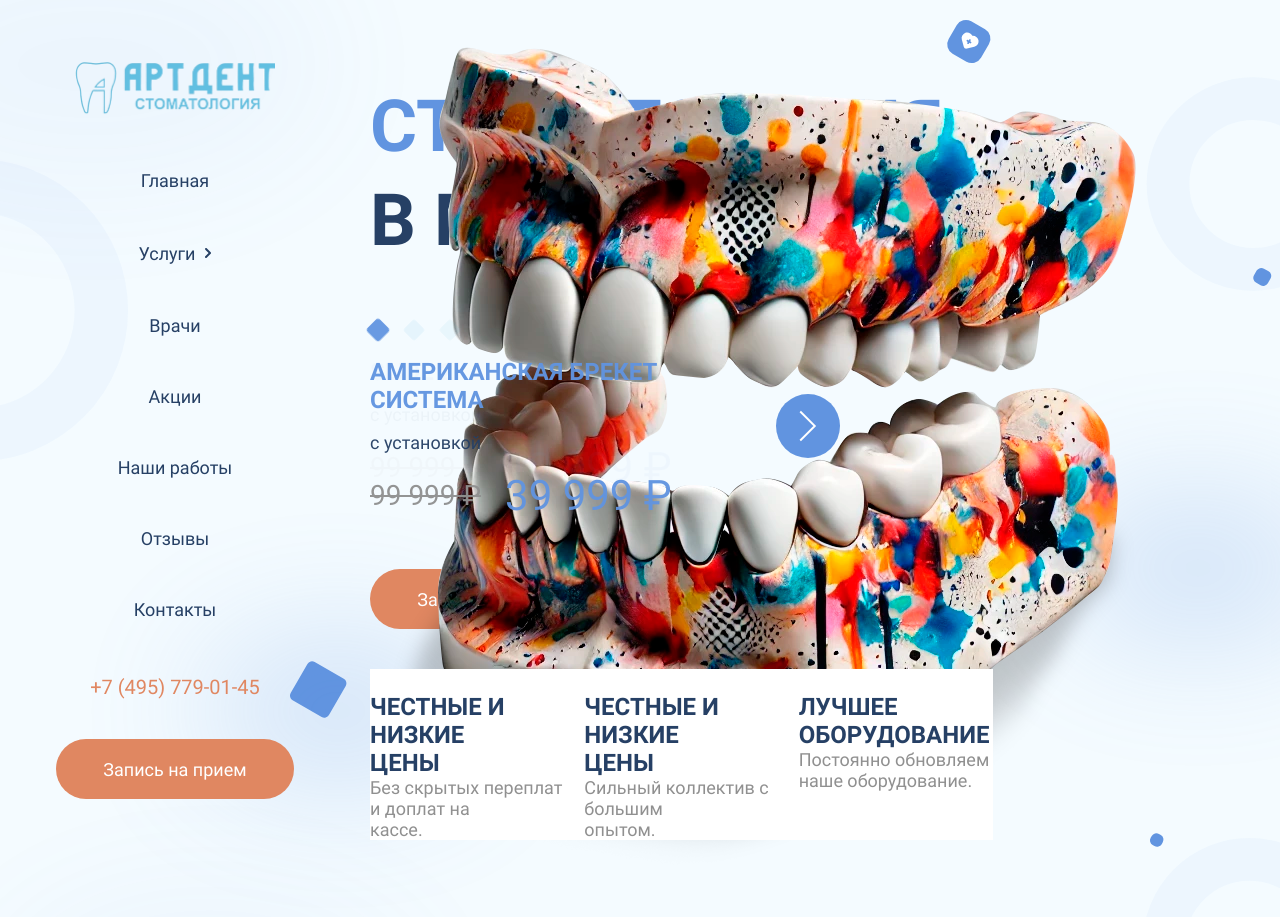
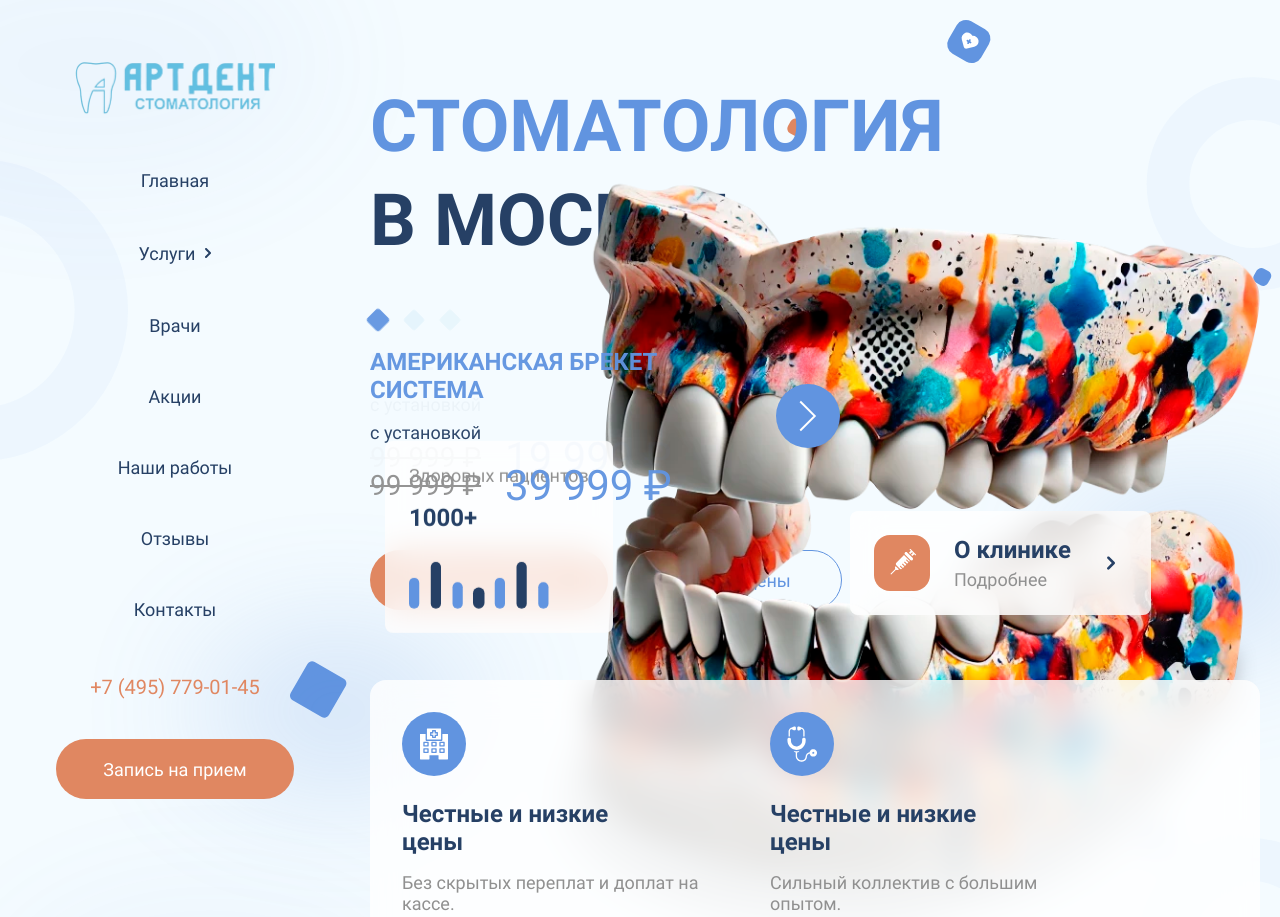
Before and after one commit to AzizSobirov/artdent.ru, an Astro site: page / in a window 1280 px wide. Shown: the top 917 px of the page. Built offline with nearby package versions, Linux system fonts and the light colour scheme; Astro itself is replaced by a stand-in of ours.

Commit message:
16.12.2024

```diff
--- a/public/assets/js/app.js
+++ b/public/assets/js/app.js
@@ -188,7 +188,7 @@ let heroSwiper = new Swiper(".hero__swiper .swiper", {
   spaceBetween: 15,
   effect: "fade",
   loop: true,
-  autoHeight: true,
+  // autoHeight: true,
   autoplay: {
     delay: 5000,
     disableOnInteraction: false,
--- a/public/assets/scss/components/_TheHero.scss
+++ b/public/assets/scss/components/_TheHero.scss
@@ -6,7 +6,7 @@
     display: flex;
     flex-direction: column;
     align-items: flex-start;
-    gap: 40px;
+    gap: 30px;
   }
 
   .text-h1 {
@@ -14,14 +14,74 @@
     max-width: 780px;
   }
 
-  &__img {
+  &__right {
     position: absolute;
     top: 0;
     right: 0;
     user-select: none;
 
-    img {
+    &-img {
+      height: auto;
       pointer-events: none;
+
+      &[data-id="1"] {
+        width: 980px;
+        transform: translateX(12%) translateY(16%);
+      }
+    }
+
+    &-patients {
+      position: absolute;
+      top: 62%;
+      left: 85px;
+      transform: translateY(-50%);
+      padding: 24px;
+      background: rgba(255, 255, 255, 0.8);
+      backdrop-filter: blur(16px);
+      border-radius: 8px;
+      display: flex;
+      flex-direction: column;
+      align-items: flex-start;
+      gap: 18px;
+
+      img {
+        margin-top: 12px;
+        width: 140px;
+      }
+    }
+
+    &-about {
+      position: absolute;
+      top: 65%;
+      left: 550px;
+      transform: translateY(-50%);
+      padding: 24px;
+      background: rgba(255, 255, 255, 0.8);
+      backdrop-filter: blur(16px);
+      border-radius: 8px;
+      display: flex;
+      align-items: center;
+      gap: 24px;
+
+      .icon {
+        &:first-child {
+          padding: 10px;
+          background: var(--secondary);
+          border-radius: 16px;
+          --icon-size: 56px;
+        }
+
+        &:last-child {
+          --icon-size: 32px;
+        }
+      }
+
+      .flex-col {
+        display: flex;
+        flex-direction: column;
+        align-items: flex-start;
+        gap: 5px;
+      }
     }
   }
 
@@ -48,6 +108,7 @@
 
     .swiper-pagination {
       position: static;
+      z-index: 1;
       display: flex;
       align-items: center;
       justify-content: flex-start;
@@ -142,11 +203,33 @@
   &__advantages {
     position: relative;
     z-index: 2;
-    width: 100%;
-    max-width: 70%;
-    background: #fff;
-    display: grid;
-    grid-template-columns: repeat(3, 1fr);
-    gap: 20px;
+    margin-top: 40px;
+    padding: 32px;
+    width: fit-content;
+    max-width: 100%;
+    background: rgba(255, 255, 255, 0.8);
+    backdrop-filter: blur(16px);
+    border-radius: 16px;
+    display: flex;
+    flex-wrap: wrap;
+    align-items: stretch;
+    justify-content: flex-start;
+    gap: 48px;
+
+    &-item {
+      width: 320px;
+      display: flex;
+      flex-direction: column;
+      align-items: flex-start;
+      gap: 16px;
+    }
+
+    .icon {
+      margin-bottom: 8px;
+      padding: 10px;
+      background: var(--primary);
+      border-radius: 50%;
+      --icon-size: 64px;
+    }
   }
 }
--- a/public/assets/scss/ui/_helpers.scss
+++ b/public/assets/scss/ui/_helpers.scss
@@ -131,5 +131,6 @@
 }
 
 .text-default {
-  color: var(--text-color);
+  color: inherit;
+  text-transform: inherit;
 }
--- a/src/App.astro
+++ b/src/App.astro
@@ -29,6 +29,7 @@ const { title } = Astro.props;
     <meta charset="UTF-8" />
     <meta name="viewport" content="width=device-width" />
     <meta name="description" content="Site description" />
+    <meta name="theme-color" content="#6194E0" />
     <link rel="icon" type="image/svg+xml" href="favicon.svg" />
     {styles.map((style) => <link rel="stylesheet" href={style} />)}
     <title>{title}</title>
--- a/src/components/TheHero.astro
+++ b/src/components/TheHero.astro
@@ -12,8 +12,28 @@ const { id, title } = Astro.props;
 <Section name="hero">
   <H1 set:html={title} />
 
-  <div class="hero__img">
-    <Image class="hero__img-img" src={`hero/${id}.png`} alt={title} />
+  <div class="hero__right">
+    <Image
+      class="hero__right-img"
+      src={`hero/${id}.png`}
+      alt={title}
+      data-id={id}
+    />
+
+    <div class="hero__right-patients">
+      <p class="text-p text-gray">Здоровых пациентов</p>
+      <H3 class="text-default">1000+</H3>
+      <Image src="hero/graph.svg" />
+    </div>
+
+    <a href="/about" class="hero__right-about">
+      <Icon src="syringe.svg" />
+      <div class="flex-col">
+        <H3 class="text-default">О клинике</H3>
+        <p class="text-p text-gray">Подробнее</p>
+      </div>
+      <Icon src="chevron-right.svg" />
+    </a>
   </div>
 
   <div class="hero__swiper">
```
Also changed, not shown: public/assets/img/hero/graph.svg (added), public/assets/img/icons/chevron-right.svg (added), public/assets/img/icons/syringe.svg (added).
